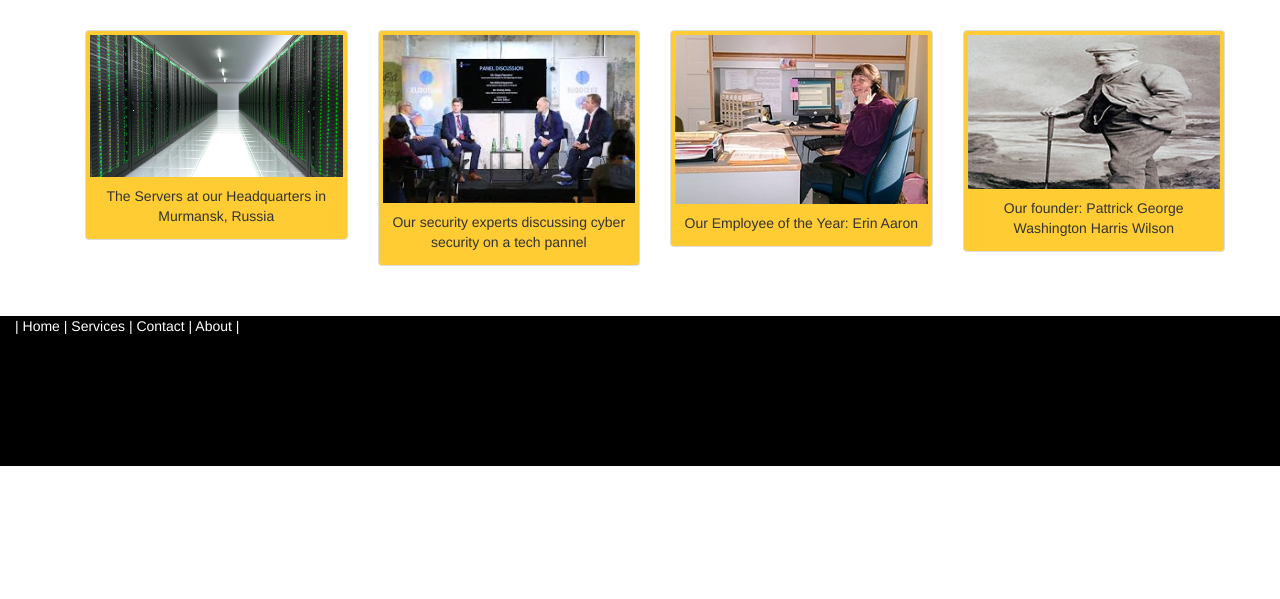
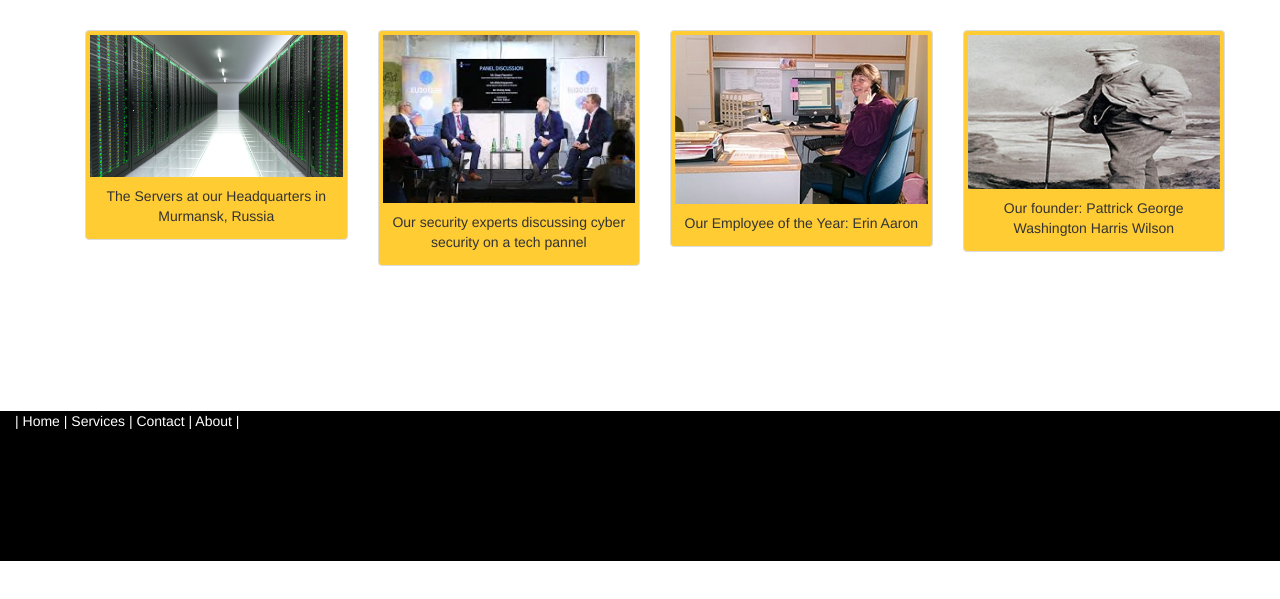
Before and after one commit to XavierCrowell/ProTech, a plain HTML site: page index.html in a window 1280 px wide. Shown: the part 1109-1708 px from the top of the page. Drawn offline with nearby package versions, Linux system fonts and the light colour scheme.

Commit message:
Update style.css

```diff
--- a/style.css
+++ b/style.css
@@ -14,7 +14,7 @@ footer{
 	height: 150px;
 	color: White;
 	float: left;
-	margin-top: 30px;
+	margin-top: 125px;
 }
 
 footer a{
```
